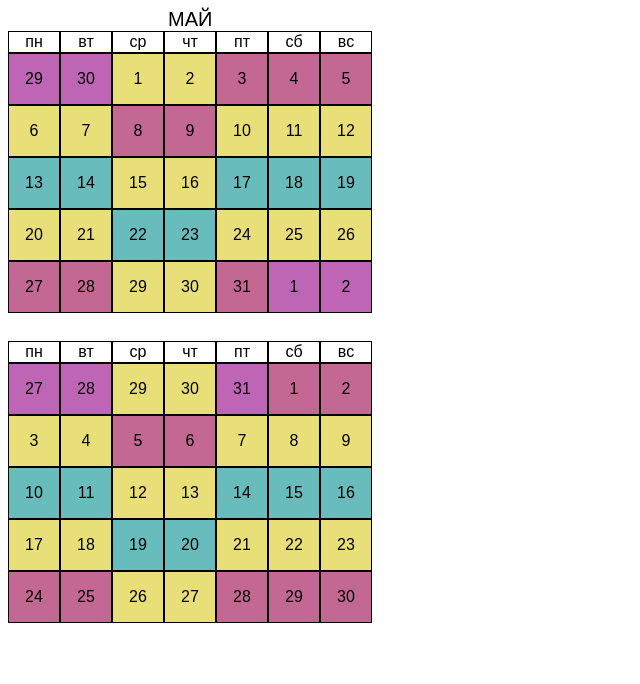
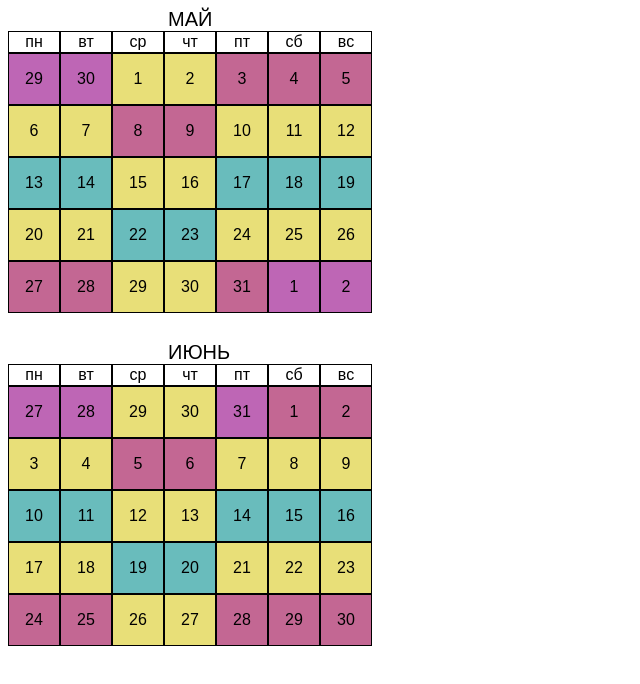
Before and after one commit to k1Ree/graphics, a plain HTML site: page index.html in a window 1280 px wide. Shown: the top 684 px of the page, without its empty margins (0-640 px from the left). Drawn offline with Linux system fonts and the light colour scheme; a web font is replaced by a local one.

Commit message:
Update index.html

```diff
--- a/index.html
+++ b/index.html
@@ -80,6 +80,7 @@
             </div>
         </div>
     </div>
+    <div class="june-header">ИЮНЬ</div>
     <div class="june">
         <div class="days-june">
             <div class="monday weekdays">пн</div>
```
